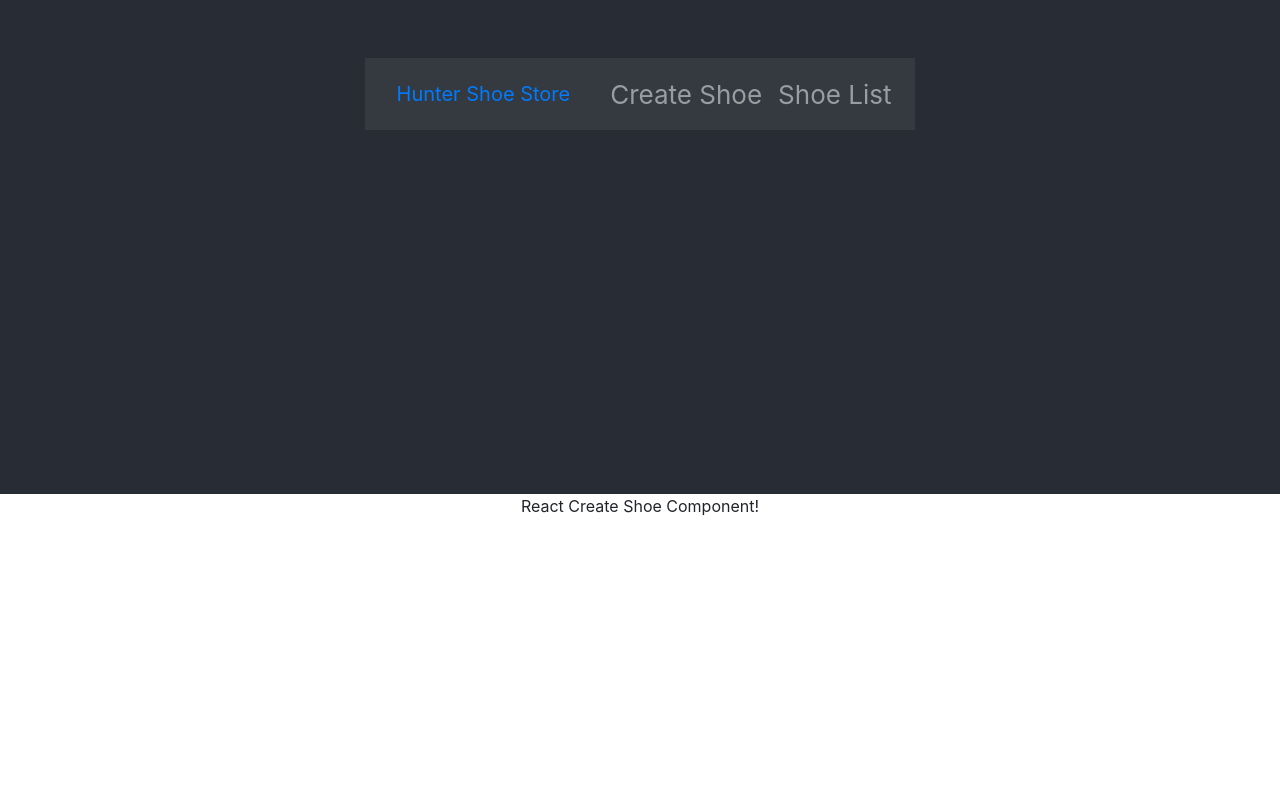
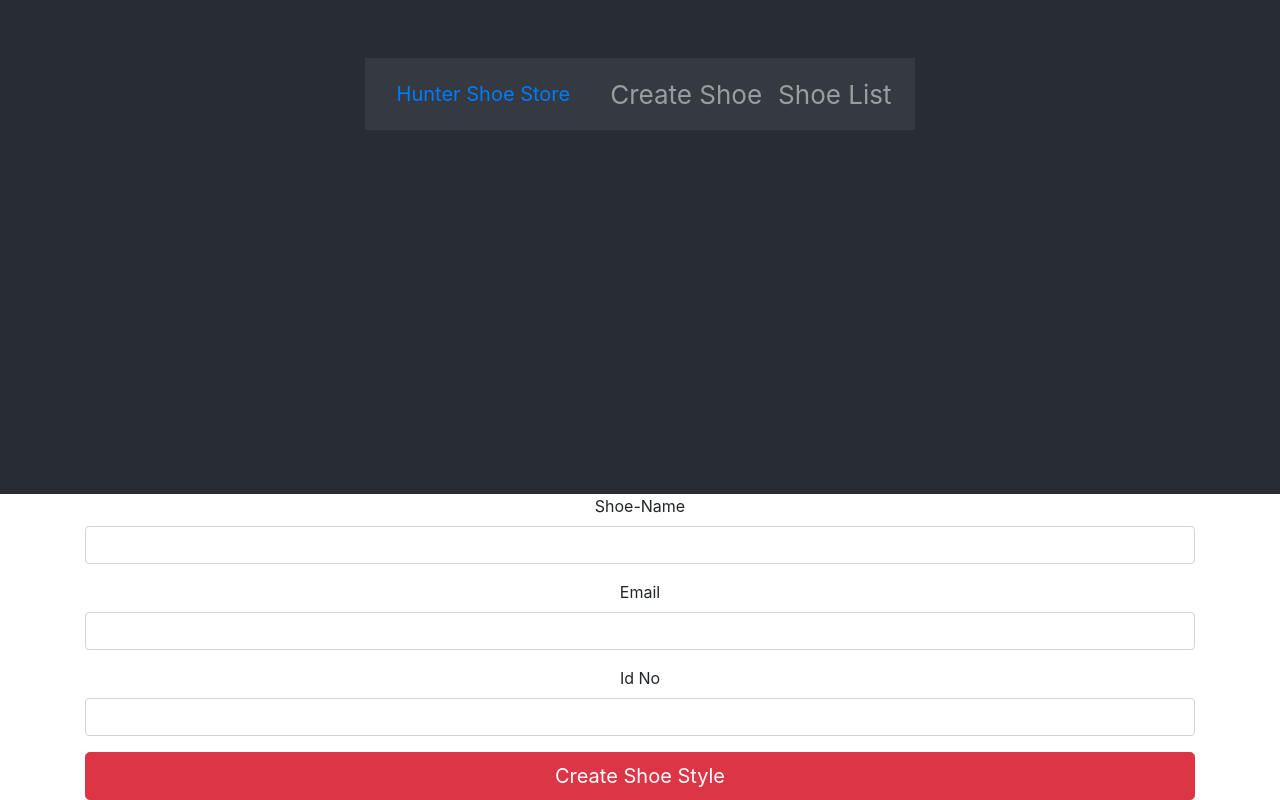
Before and after one commit to KevinKM3/react-mern, a React (Create React App) app: page / in a window 1280 px wide. Shown: the part 306-1106 px from the top of the page. Before the commit the page ends 840 px from the top, so only its background shows below. Built offline with nearby package versions, Linux system fonts and the light colour scheme.

Commit message:
create-form

```diff
--- a/src/components/create-shoe.component.js
+++ b/src/components/create-shoe.component.js
@@ -1,11 +1,31 @@
 import React, { Component } from "react";
+import Form from 'react-bootstrap/Form'
+import Button from 'react-bootstrap/Button';
 
 export default class CreateShoe extends Component {
     render() {
-        return (
-            <div>
-            <p>React Create Shoe Component!</p>
-            </div>
-        );
+        return (<div class="form-wrapper">
+        <Form>
+        <Form.Group controlId="Name">
+            <Form.Label>Shoe-Name</Form.Label>
+            <Form.Control type="text"/>
+        </Form.Group>
+
+        <Form.Group controlId="Email">
+            <Form.Label>Email</Form.Label>
+            <Form.Control type="email"/>
+        </Form.Group>
+
+        <Form.Group controlId="Name">
+            <Form.Label>Id No</Form.Label>
+            <Form.Control type="text"/>
+        </Form.Group>
+
+<Button variant="danger" size="lg" block="block" type="submit">
+Create Shoe Style
+</Button>
+
+        </Form>
+        </div>);
     }
 }
```
